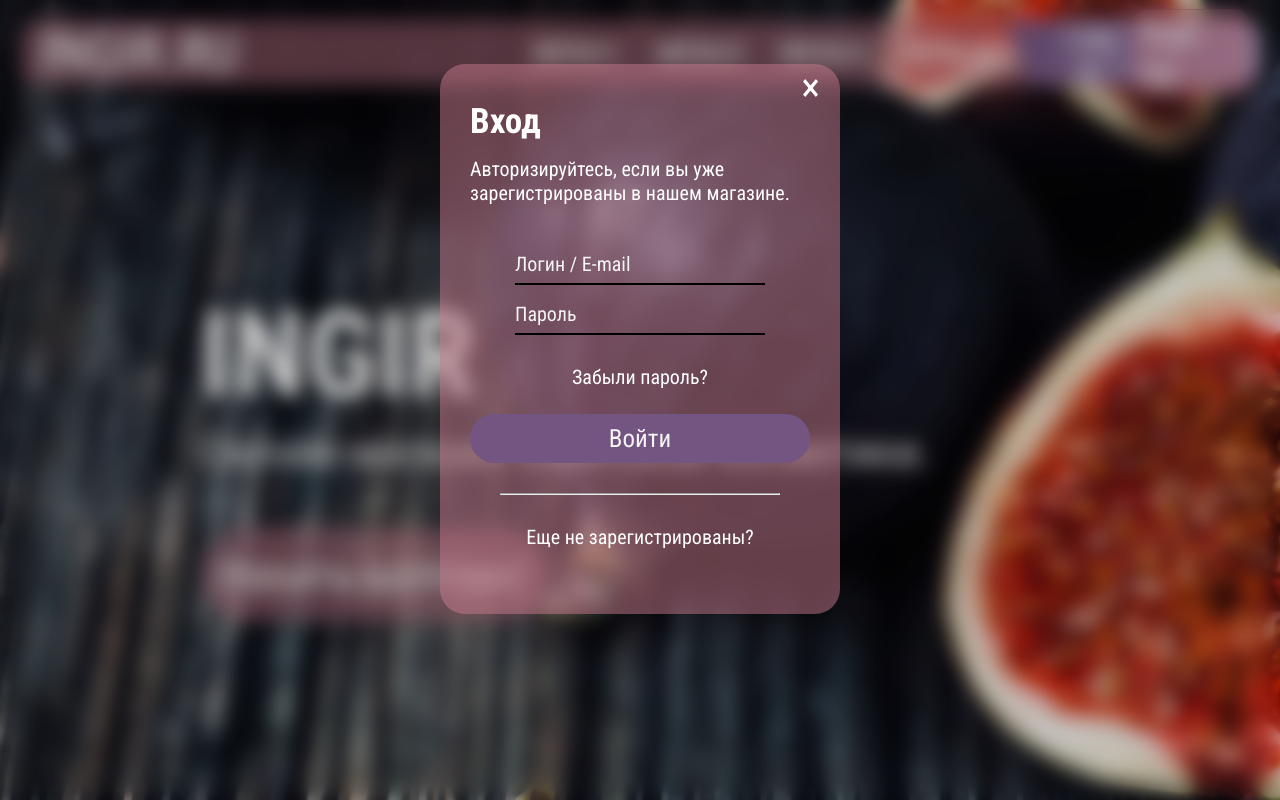
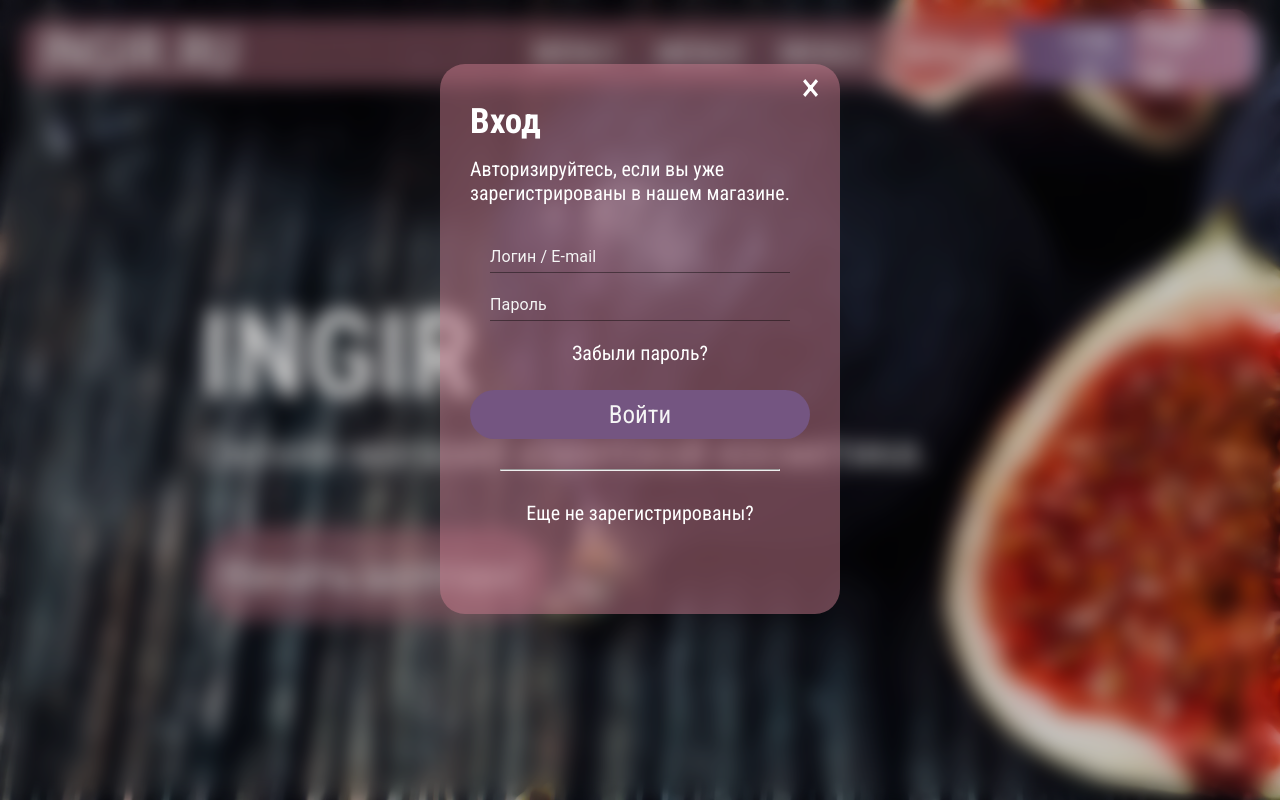
Before and after one commit to turboBarbitura/ingir, a React (Create React App) app: page / in a window 1280 px wide. Both pictures are taken after a click on the button "Log In". Built offline with nearby package versions, Linux system fonts and the light colour scheme.

Commit message:
start material UI integration

```diff
--- a/package.json
+++ b/package.json
@@ -3,6 +3,9 @@
   "version": "0.1.0",
   "private": true,
   "dependencies": {
+    "@emotion/react": "^11.7.0",
+    "@emotion/styled": "^11.6.0",
+    "@mui/material": "^5.2.1",
     "@testing-library/jest-dom": "^5.15.0",
     "@testing-library/react": "^11.2.7",
     "@testing-library/user-event": "^12.8.3",
--- a/src/components/Forms/Signin/Signin.jsx
+++ b/src/components/Forms/Signin/Signin.jsx
@@ -1,16 +1,26 @@
 import React from 'react';
 import s from './signin.module.css'
+import {TextField} from "@mui/material";
+
+
 
 const Signin = () => {
     return (
         <div className={s.signinWrapper}>
             <form className={s.signinForm} action="#">
                 <div className={s.userLogin}>
-                    <input type="text" placeholder='Логин / E-mail'/>
+                    {/*<input type="text" placeholder='Логин / E-mail'/>*/}
+                    <TextField className={s.userLoginI} id="standard-basic-l" label="Логин / E-mail" variant="standard"
+                               InputLabelProps={{className: s.textFieldLogin}}
+                    />
+
 
                 </div>
                 <div className={s.userPass}>
-                    <input type="password" placeholder='Пароль'/>
+                    {/*<input type="password" placeholder='Пароль'/>*/}
+                    <TextField className={s.userPassI} id="standard-basic-p" label="Пароль" variant="standard"
+                        InputLabelProps={{className: s.textFieldPass}}
+                    />
 
                 </div>
                 <p className={s.forgotPass}>Забыли пароль?</p>
--- a/src/components/Forms/Signin/signin.module.css
+++ b/src/components/Forms/Signin/signin.module.css
@@ -8,7 +8,7 @@
 }
 
 .signinWrapper {
-   margin-top: 40px;
+   margin-top: 20px;
 
 
 }
@@ -64,3 +64,21 @@ hr {
     margin-top: 20px;
     cursor: pointer;
 }
+.userPassI {
+    width: 300px;
+
+}
+
+.textFieldPass {
+    color: whitesmoke !important;
+
+}
+
+.userLoginI {
+    width: 300px;
+
+}
+
+.textFieldLogin {
+    color: whitesmoke !important;
+}
```
Also changed, not shown: 1 other file (tests, documents, lock files or other folders).
